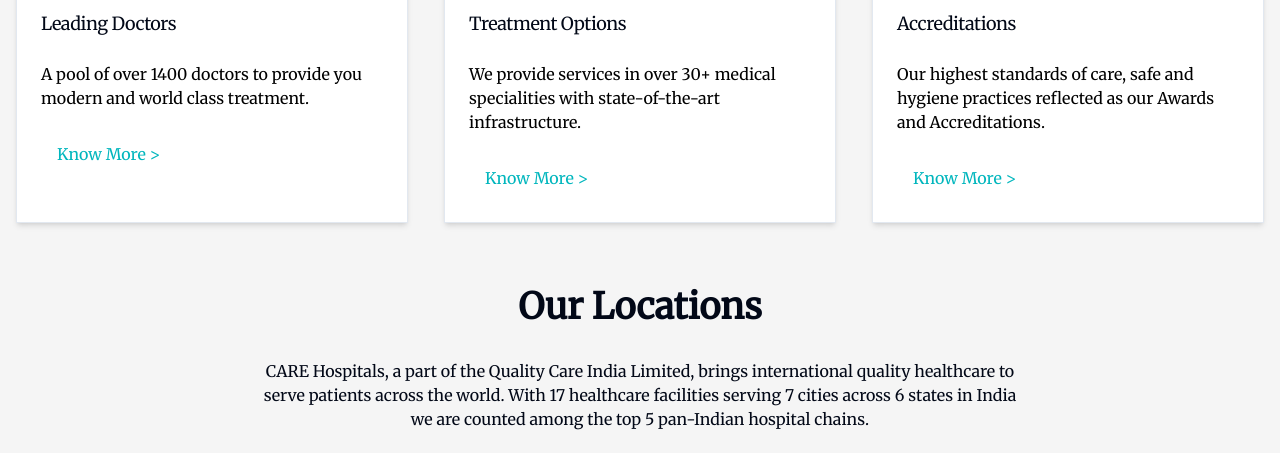
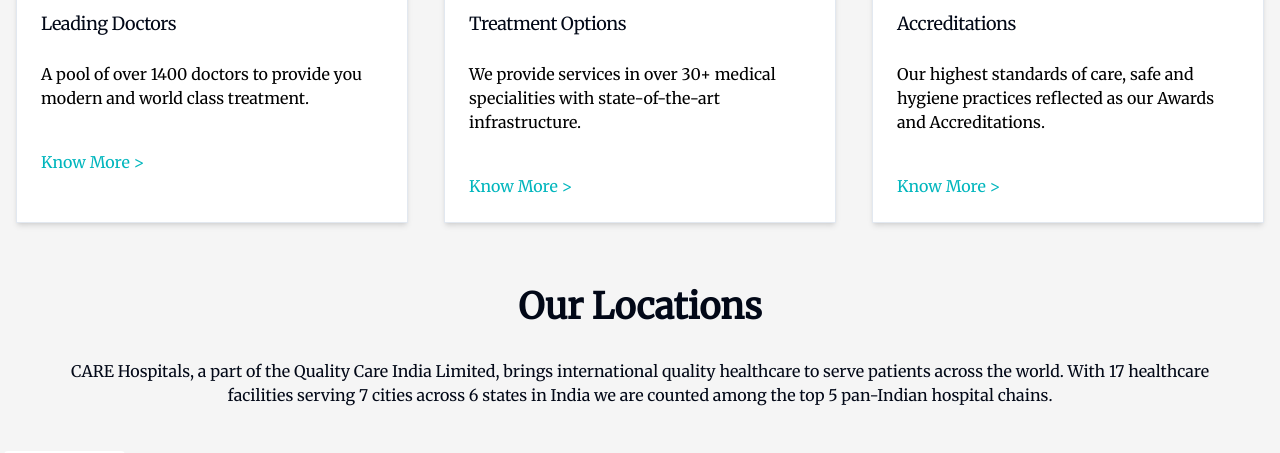
Before and after one commit to sowmya1066/nextCare, a Next.js app: page / in a window 1280 px wide. Shown: the part 1320-1773 px from the top of the page. Built offline with nearby package versions, Linux system fonts and the light colour scheme.

Commit message:
location update

```diff
--- a/src/components/Locations.js
+++ b/src/components/Locations.js
@@ -52,7 +52,7 @@
   return (
     <div className="container mx-auto py-16">
       <h1 className="text-4xl font-bold text-center mb-8">Our Locations</h1>
-      <p className="text-center mb-12 max-w-3xl mx-auto">
+      <p className="text-center mb-12 max-w-6xl mx-auto">
         CARE Hospitals, a part of the Quality Care India Limited, brings international quality healthcare to serve patients across the world. With 17 healthcare facilities serving 7 cities across 6 states in India we are counted among the top 5 pan-Indian hospital chains.
       </p>
 
--- a/src/components/WhyCareHospitals.js
+++ b/src/components/WhyCareHospitals.js
@@ -34,10 +34,10 @@
             <CardHeader >
               <CardTitle className="text-lg font-light">{card.title}</CardTitle>
             </CardHeader>
-            <CardContent >
-              <CardDescription className="text-base text-black ">{card.description}</CardDescription>
+            <CardContent>
+              <CardDescription className="text-base text-black">{card.description}</CardDescription>
             </CardContent>
-            <CardFooter>
+            <CardFooter className="py-2 px-2 pb-4">
               <Button variant="link" className="text-[#00b6bd] text-base">
                 Know More &gt;
               </Button>
```
Also changed, not shown: public/assets/banjarahills.jpg (added).
